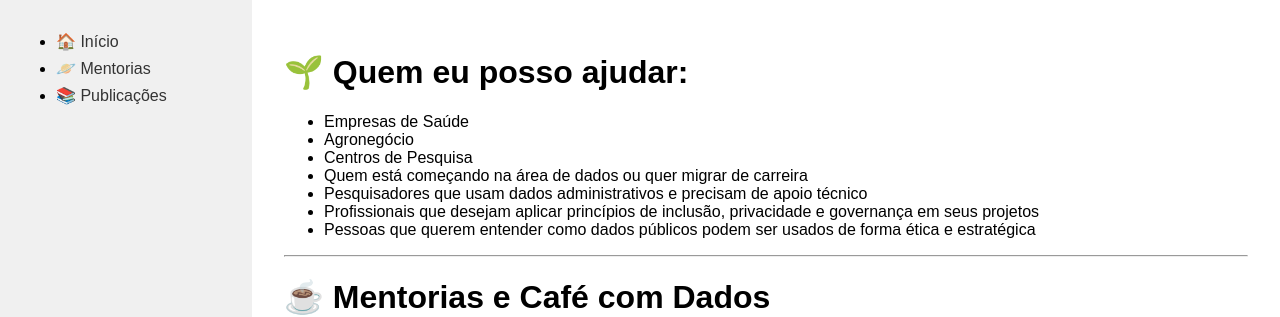
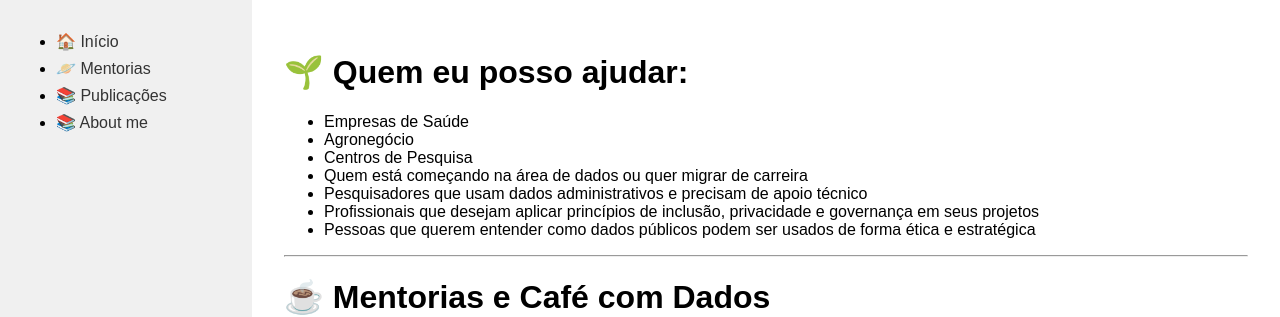
Before and after one commit to MairaLimaS/MairaLimaS.github.io, a Jekyll site: the page built from mentorias.md, in a window 1280 px wide. Shown: the top 317 px of the page. Built offline with Jekyll 4.4.1, drawn with Linux system fonts in a browser that asks for light colours.

Commit message:
default.html

```diff
--- a/_layouts/default.html
+++ b/_layouts/default.html
@@ -16,6 +16,7 @@
       <li><a href="{{ '/' | relative_url }}">🏠 Início</a></li>
       <li><a href="{{ '/mentorias' | relative_url }}">🪐 Mentorias</a></li>
       <li><a href="{{ '/publicacoes' | relative_url }}">📚 Publicações</a></li>
+      <li><a href="{{ '/about me' | relative_url }}">📚 About me</a></li>
     </ul>
   </nav>
 <main>
```
